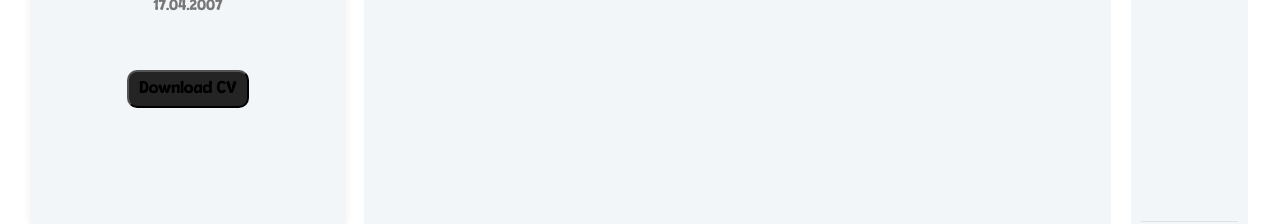
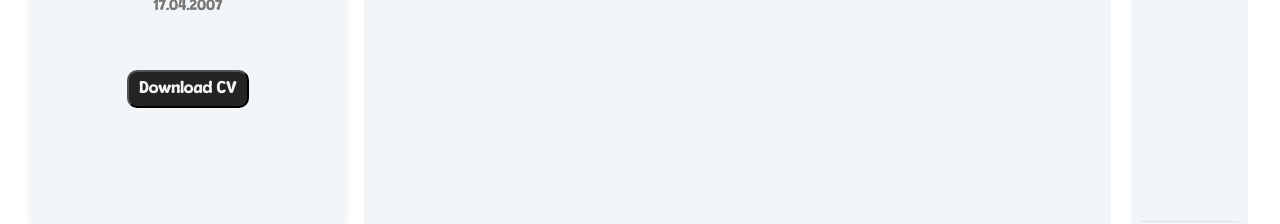
Before and after one commit to Daniel160407/Portfolio, a React (Vite) app: page / in a window 1280 px wide. Shown: the part 650-874 px from the top of the page. Built offline with nearby package versions, Linux system fonts and the light colour scheme.

Commit message:
Changed download button text color

```diff
--- a/src/style.css
+++ b/src/style.css
@@ -58,6 +58,7 @@ button {
     padding: 5px 10px;
     border-radius: 10px;
     margin-bottom: 5px;
+    color: #f4f4f4;
 }
 
 #about{
```
